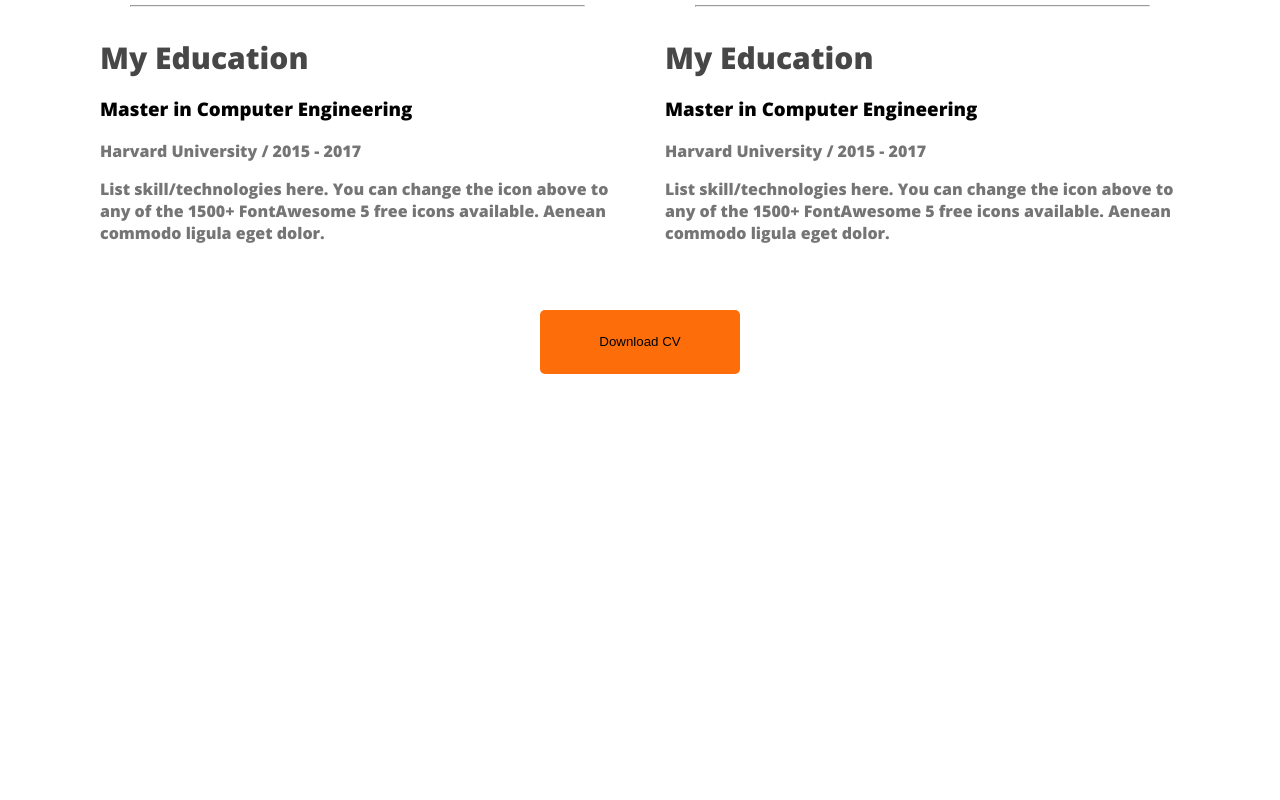
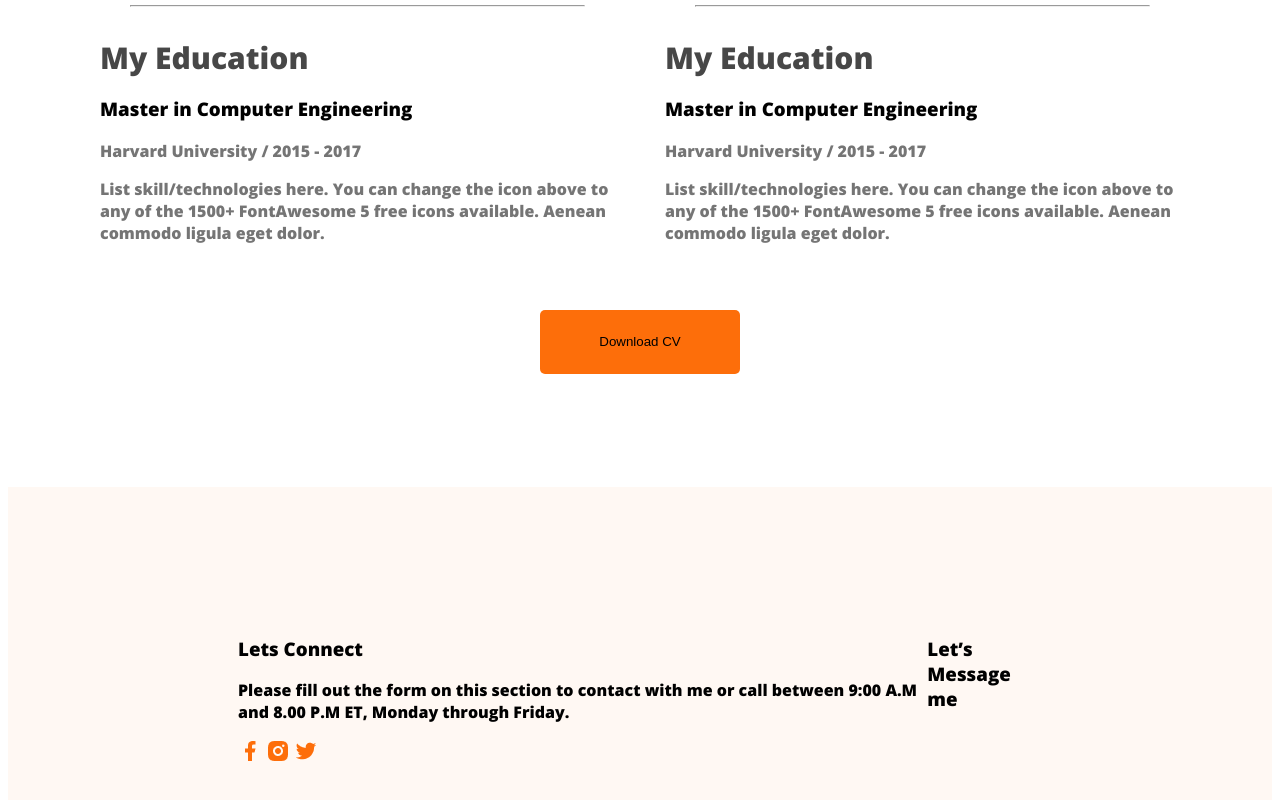
Before and after one commit to Tonmoy6/tonmoy-web-dev-porttfolio, a plain HTML site: page index.html in a window 1280 px wide. Shown: the part 2953-3753 px from the top of the page. Before the commit the page ends 3335 px from the top, so only its background shows below. Drawn offline with nearby package versions, Linux system fonts and the light colour scheme; a web font is replaced by a local one.

Commit message:
added footer data

```diff
--- a/index.html
+++ b/index.html
@@ -147,7 +147,19 @@
             </section>
     </main>
     <footer>
-
+        <div class="footer-column">
+            <h3 class="sextion-title">Lets Connect</h3>
+            <p class="section-description">Please fill out the form on this section to contact with me or call between 9:00 A.M and 8.00 P.M ET, Monday through Friday.</p>
+            <div class="social-icon">
+                <a href=""><img src="images/icons/facebook.png" alt=""></a>
+                <a href=""><img src="images/icons/insta.png" alt=""></a>
+                <a href=""><img src="images/icons/twitter.png" alt=""></a>
+            </div>
+        </div>
+        <div class="footer-column">
+            <h3 class="sextion-title">Let’s Message me</h3>
+            <p class="section-description"></p>
+        </div>
     </footer>
 </body>
 </html>
--- a/style/styleportffolio.css
+++ b/style/styleportffolio.css
@@ -174,3 +174,10 @@ flex-shrink: 0;
     text-align: center;
     margin-top: 50px;
 }
+/*Footer style*/
+footer{
+    display:flex;
+    background-color: #FFF8F3;
+    padding: 130px 230px;
+    margin-top: 113px;
+}
```
